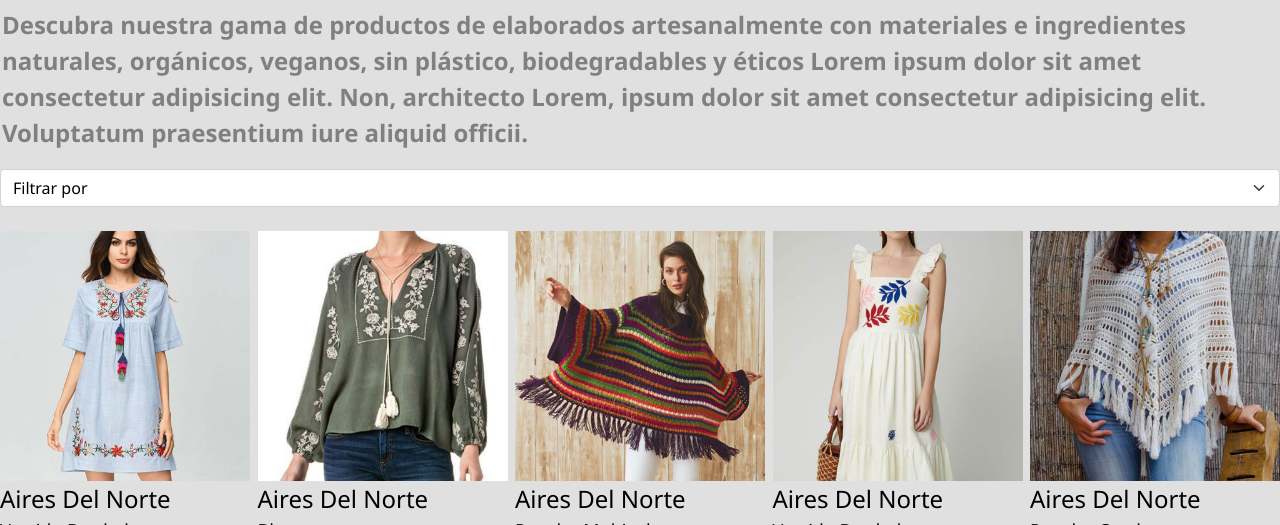
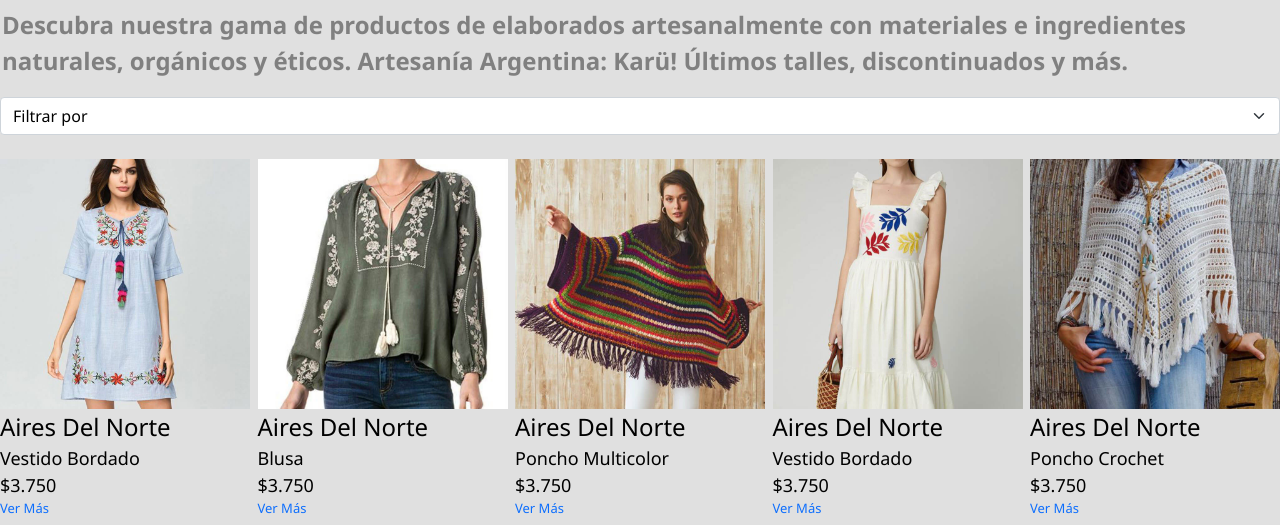
Before and after one commit to MicaelaPeccia/Peccia-Proyecto-Final-Desarrollo-Web, a website: page Sale.html in a window 1280 px wide. Shown: the part 575-1100 px from the top of the page. Drawn offline with nearby package versions, Linux system fonts and the light colour scheme.

Commit message:
updetee textos

```diff
--- a/Sale.html
+++ b/Sale.html
@@ -100,7 +100,7 @@
     <img src="Img/BannerSale.jpg" width="1503px" height="300px" alt="Nuevo Producto1">
         <p class="tituloCocina">SALE SALE SALE!</p>
     </Section>
-        <p class="descripcionCocina"> Descubra nuestra gama de productos de elaborados artesanalmente con materiales e ingredientes naturales, orgánicos, veganos, sin plástico, biodegradables y éticos Lorem ipsum dolor sit amet consectetur adipisicing elit. Non, architecto Lorem, ipsum dolor sit amet consectetur adipisicing elit. Voluptatum praesentium iure aliquid officii. </p>
+        <p class="descripcionCocina"> Descubra nuestra gama de productos de elaborados artesanalmente con materiales e ingredientes naturales, orgánicos y éticos. Artesanía Argentina: Karü! Últimos talles, discontinuados y más. </p>
 
         </section>
 
```
